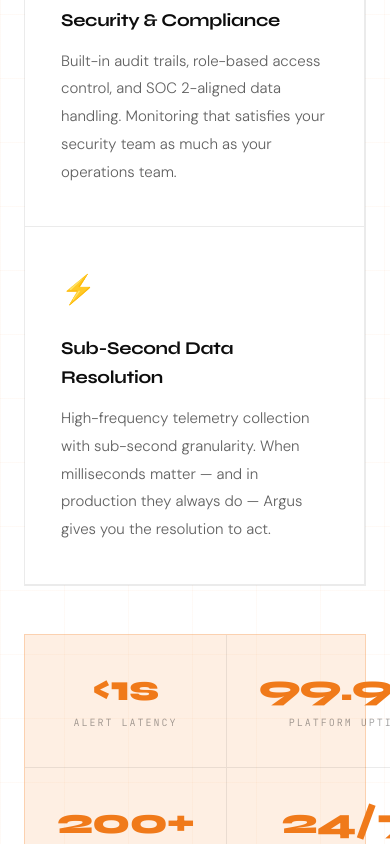
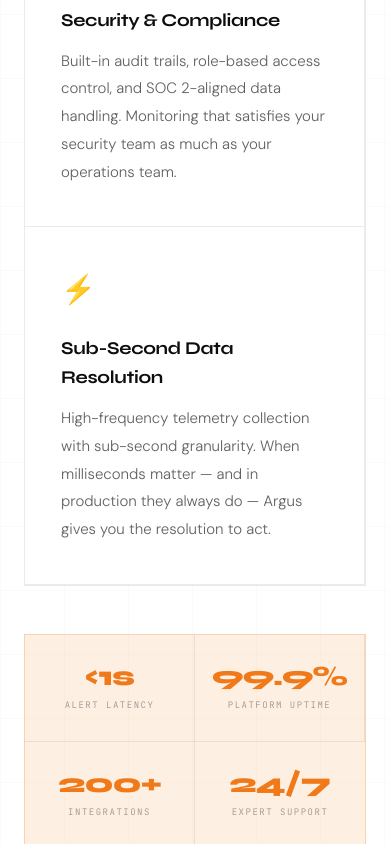
Before and after one commit to edgeshiftinc/website, a Next.js app: page / in a window 390 px wide. Shown: the part 11156-12000 px from the top of the page. Built offline with nearby package versions, Linux system fonts and the light colour scheme; no server answers; the database is empty.

Commit message:
Update Argus.module.css

```diff
--- a/components/sections/Argus.module.css
+++ b/components/sections/Argus.module.css
@@ -269,6 +269,7 @@
 }
 
 /* ─── Stats Strip ─────────────────────────────────────────────────────────── */
+/* ─── Stats Strip ─────────────────────────────────────────────────────────── */
 .statsStrip {
   display: grid;
   grid-template-columns: repeat(4, 1fr);
@@ -279,28 +280,33 @@
 }
 
 .stat {
-  padding: 36px 32px;
+  padding: 36px 24px;
   text-align: center;
   border-right: 1px solid var(--border);
+  overflow: hidden;
+  min-width: 0; /* critical — stops grid blowout */
 }
 .stat:last-child { border-right: none; }
 
 .statValue {
   font-family: var(--ff-display);
-  font-size: clamp(36px, 4vw, 56px);
+  font-size: clamp(28px, 3.5vw, 56px);
   font-weight: 800;
   color: var(--orange);
   letter-spacing: -1px;
   line-height: 1;
   margin-bottom: 8px;
+  word-break: break-word;
+  overflow-wrap: break-word;
 }
 
 .statLabel {
   font-family: var(--ff-mono);
-  font-size: 10px;
+  font-size: clamp(8px, 1.5vw, 10px);
   letter-spacing: 2px;
   text-transform: uppercase;
   color: var(--text-muted);
+  word-break: break-word;
 }
 
 /* ─── Responsive ─────────────────────────────────────────────────────────── */
@@ -312,8 +318,16 @@
 }
 
 @media (max-width: 960px) {
-  .section  { padding: 80px 24px; }
-  .heroCard { padding: 40px 28px; }
-  .features { grid-template-columns: 1fr; }
+  .section    { padding: 80px 24px; }
+  .heroCard   { padding: 40px 28px; }
+  .features   { grid-template-columns: 1fr; }
   .statsStrip { grid-template-columns: repeat(2, 1fr); }
+  .stat       { padding: 28px 16px; }
+  .statValue  { font-size: clamp(24px, 8vw, 40px); }
+  .statLabel  { font-size: 9px; letter-spacing: 1.5px; }
 }
+
+@media (max-width: 480px) {
+  .statsStrip { grid-template-columns: repeat(2, 1fr); }
+  .statValue  { font-size: clamp(22px, 7vw, 34px); }
+}
```
